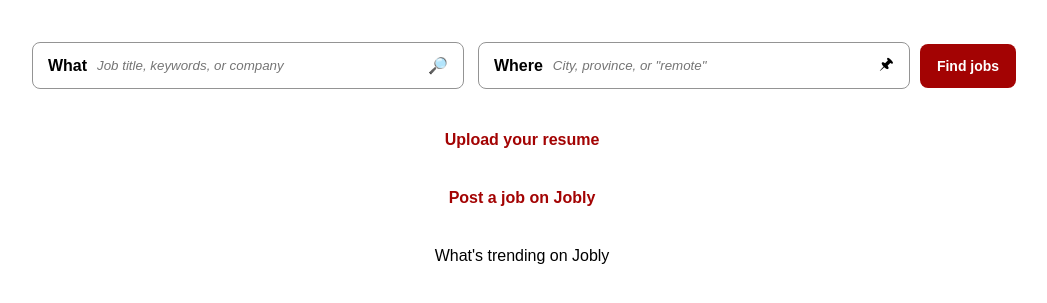
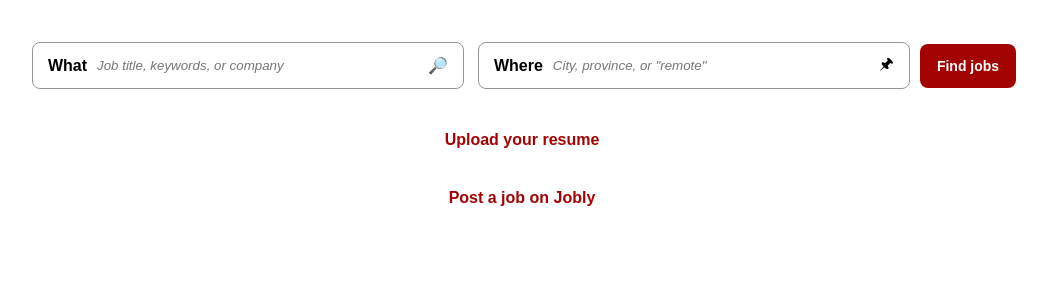
Before and after one commit to JOBLOLI/BestTeam-soen341project2023, a Django app: page / in a window 1280 px wide. Shown: the part 57-360 px from the top of the page, without its empty margins (118-1165 px from the left). Run offline with Django 4.2, Linux system fonts and the light colour scheme; data that the repository does not hold is empty.

Commit message:
Removing Trending Toggles

```diff
--- a/templates/home.html
+++ b/templates/home.html
@@ -60,33 +60,7 @@
       </script>
       {% endif %}
     </div>
-    <div class="standardContainer" id="trending">
-      <div id="trendingToggle">
-        What's trending on Jobly
-      </div>
-      <ul>
-        <li>
-          <div>
-            <h5>Trending searches</h5>
-          </div>
-        </li>
-        <li>
-          <div>
-            <h5>Trending jobs</h5>
-          </div>
-        </li>
-        <li>
-          <div>
-            <h5>Popular cities</h5>
-          </div>
-        </li>
-        <li>
-          <div>
-            <h5>Popular companies</h5>
-          </div>
-        </li>
-      </ul>
-    </div>
+
     {% for key, value in jobs.items %}
     <div class="standardContainer">
       <!-- Create section -->
```
